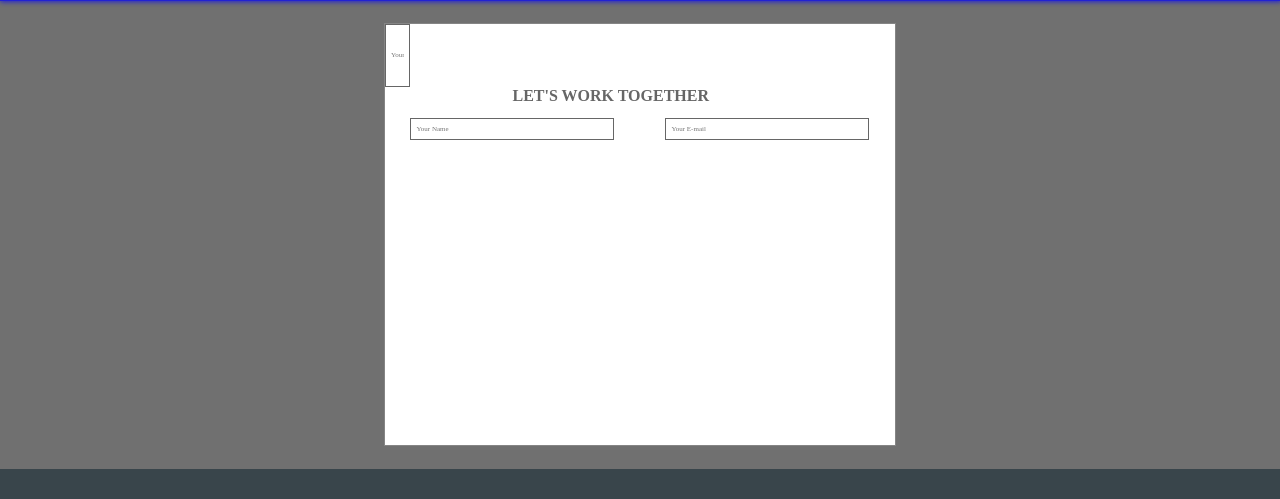
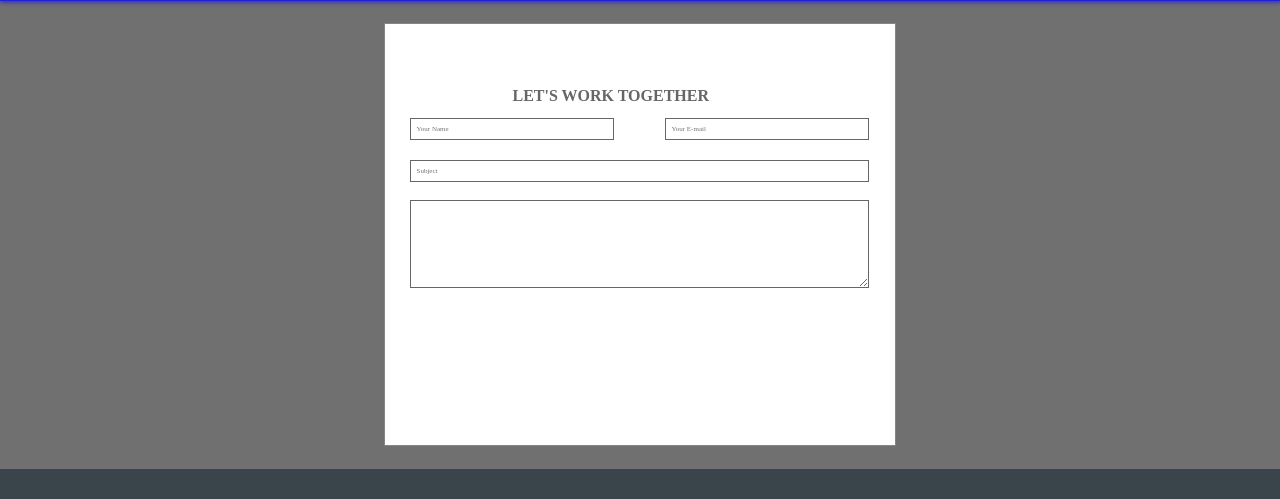
Before and after one commit to JAMALEEY/Portfolio_JamalEddineElidrissiYassir, a PHP site: page / in a window 1280 px wide. Shown: the part 2973-3472 px from the top of the page. Run offline with PHP 8.4, Linux system fonts and the light colour scheme; some libraries are stand-ins or nearby versions; grey boxes are pictures that could not be loaded.

Commit message:
textarea done

```diff
--- a/css/style.css
+++ b/css/style.css
@@ -379,7 +379,7 @@ a.a1, a.a2, a.a3, a.a4{
         grid-row: 2;
         border: solid 1px #858585;
         background-color: white;
-        GRID-TEMPLATE-ROWS: 15% 5% 1% 8% 1% 10% 10% 10% 10% 10% 5% 5% 5% 5%;
+        GRID-TEMPLATE-ROWS: 15% 5% 1% 8% 1% 10% 2% 8% 10% 10% 10% 5% 5% 5% 5%;
         GRID-TEMPLATE-COLUMNS: 5% 10% 10% 10% 10% 10% 10% 10% 10% 10% 5%;
 }
 
@@ -413,6 +413,22 @@ a.a1, a.a2, a.a3, a.a4{
     grid-row: 4;
     background-color: rgb(255, 255, 255);
 }
+.three{
+    display: grid;
+    height: 10px;
+    grid-column: 2/11;
+    align-self: center;
+    grid-row: 6;
+    background-color: rgb(255, 255, 255);
+    }
+.four {
+        display: grid;
+        height: 100%;
+        grid-column: 2/11;
+        grid-row: 8/10;
+        background-color: rgb(255, 255, 255);
+
+    }
 
 
 input {
@@ -421,6 +437,14 @@ color: #666;
 font-size: 7px;
 border: 1px solid #666;
 outline: none;
+}
+
+textarea{
+    padding: 5px;
+    color: #666;
+    font-size: 7px;
+    border: 1px solid #666;
+    outline: none;
 }
 
 .footer{
--- a/index.html
+++ b/index.html
@@ -193,7 +193,8 @@ that I have developed over the last mounths along with strong  soft skills. </p>
 
       <input type="text" class="one" placeholder='Your Name'>
       <input type="text" class="two" placeholder='Your E-mail'>
-      <input type="text" class="three" placeholder='Your E-mail'>
+      <input type="text" class="three" placeholder='Subject'>
+      <textarea name="" id="" cols="30" rows="10"class="four" placeholder='Your Message ...'> </textarea>
 
 
       </div>
```
